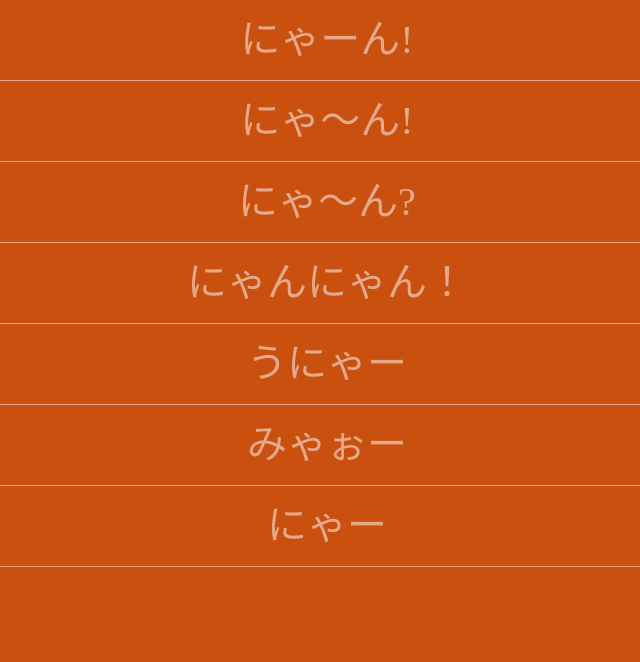
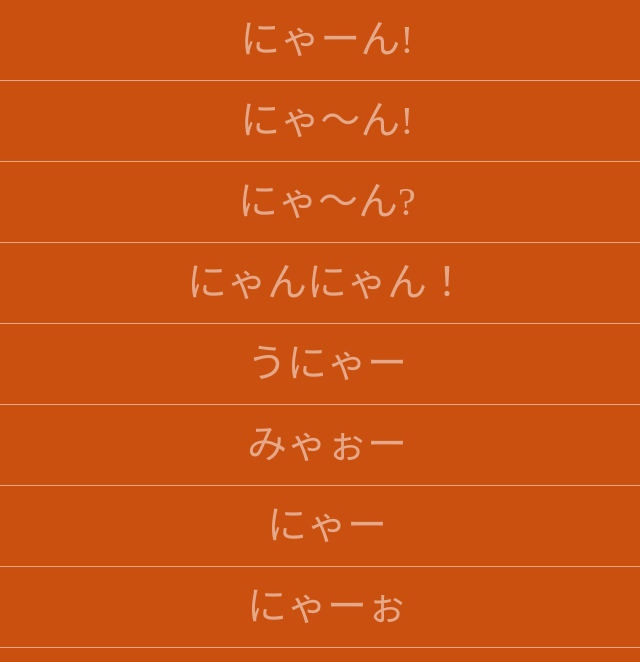
Before and after one commit to ArcCosine/nyaan, a plain HTML site: page index.html in a window 1280 px wide. Shown: the whole page, without its empty margins (313-953 px from the left). Drawn offline with Linux system fonts and the light colour scheme.

Commit message:
[Update] Add text.

```diff
--- a/index.html
+++ b/index.html
@@ -34,7 +34,7 @@ a {
       link.setAttribute('href', `https://twitter.com/share?text=${encodeURIComponent(text)}&url=${encodeURIComponent('https://bit.ly/2Ja5WoG')}&hashtags=${encodeURIComponent(hashtag)}`);
       link.setAttribute('target', '_blank');
     };
-    ['にゃーん!','にゃ～ん!','にゃ～ん?','にゃんにゃん！','うにゃー','みゃぉー','にゃー'].forEach(sayMeow);
+    ['にゃーん!','にゃ～ん!','にゃ～ん?','にゃんにゃん！','うにゃー','みゃぉー','にゃー','にゃーぉ'].forEach(sayMeow);
   };
   document.addEventListener('DOMContentLoaded', load, false );
 })();
```
